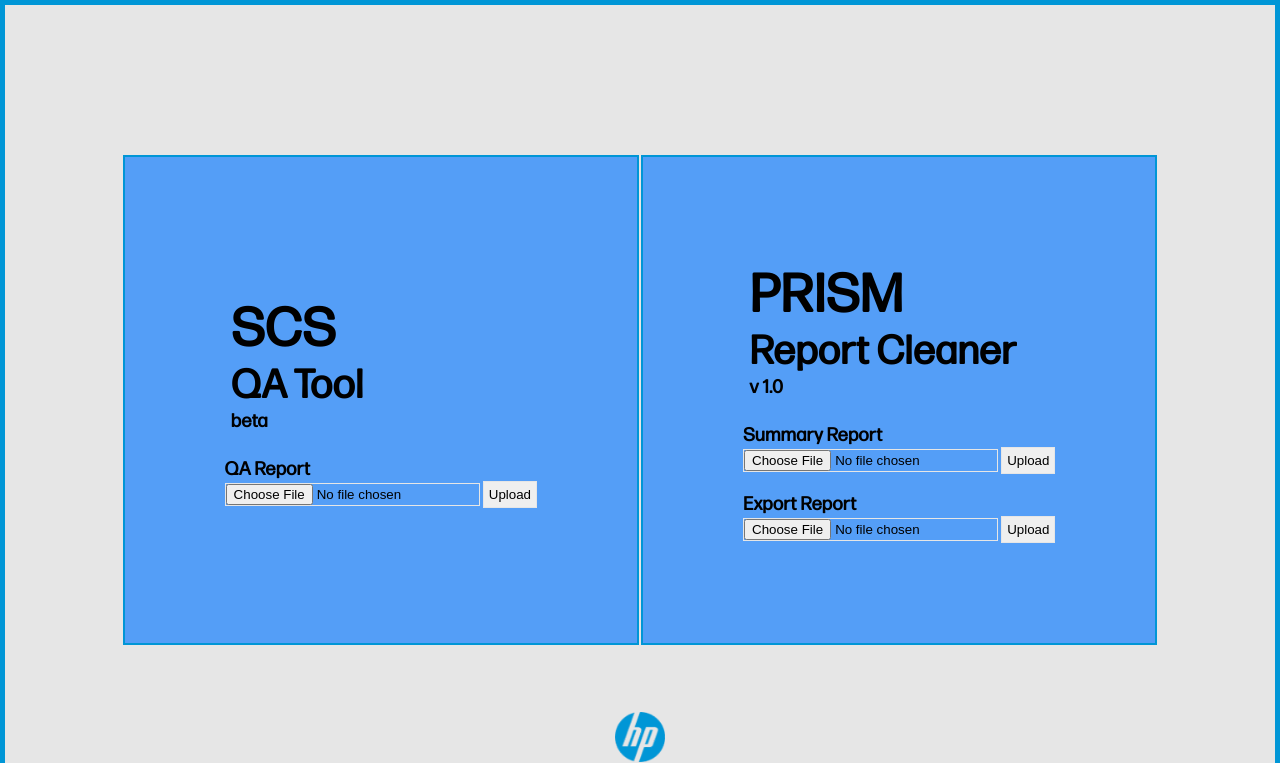
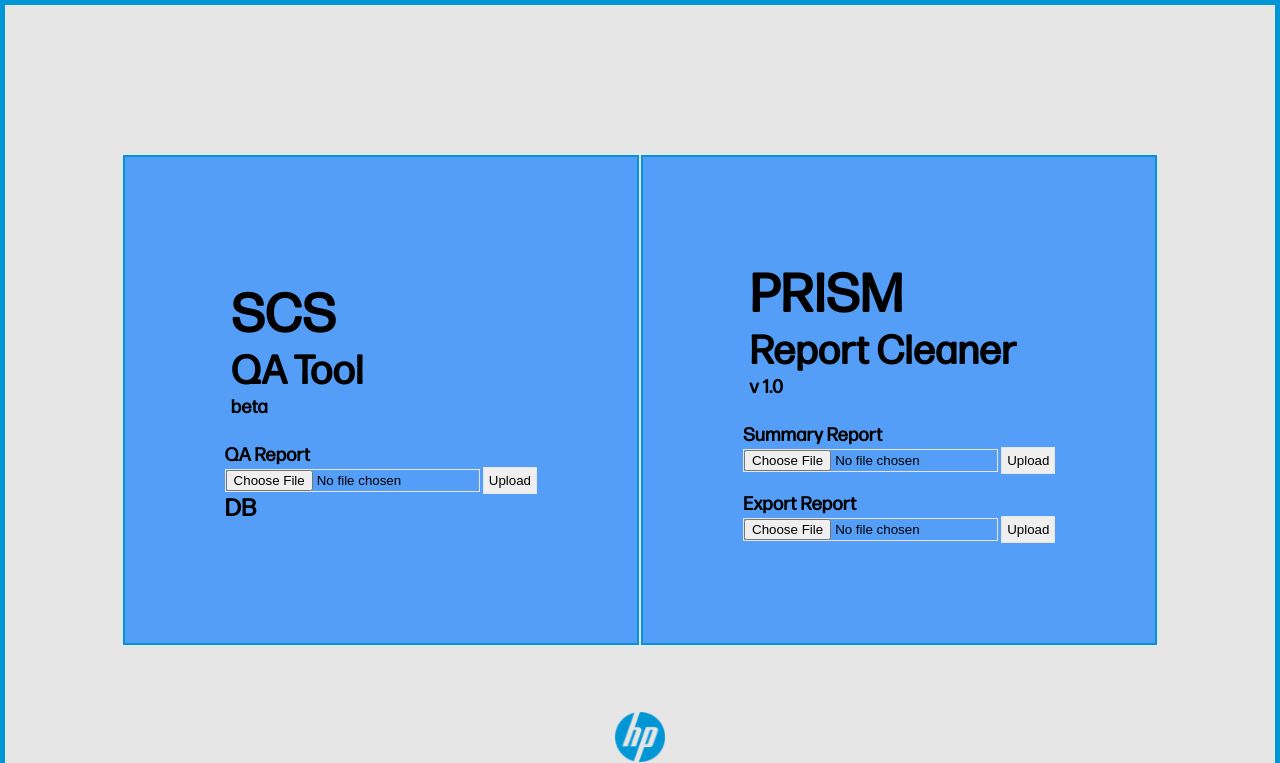
Before and after one commit to jinjernot/matarael, a Flask app: page / in a window 1280 px wide. Shown: the top 763 px of the page. Run offline with Flask 3, Linux system fonts and the light colour scheme; parts of the project's set-up code (start-up, migrations or seed data) failed here and were passed over.

Commit message:
new page: database

```diff
--- a/main.py
+++ b/main.py
@@ -10,12 +10,15 @@
 
 ALLOWED_EXTENSIONS = {'xlsx'}
 
+@app.route('/database')
+def database():
+    return render_template('database.html')
+
 def allowed_file(filename):
     return '.' in filename and \
            filename.rsplit('.', 1)[1].lower() in ALLOWED_EXTENSIONS
 
 @app.route('/', methods=['GET', 'POST'])
-
 def upload_file():
     if request.method == 'POST':
         if 'file' in request.files:
@@ -51,6 +54,8 @@
         return render_template('error.html')
     return render_template('index.html')
 
+
+
 def main():
     upload_file()
 
--- a/static/css/styles.css
+++ b/static/css/styles.css
@@ -28,6 +28,10 @@
     font-family: Forma DJR Micro;
   }
 
+  a {
+    text-decoration: none;
+    color: #000000;
+  }
 
   .heading {
     padding:2%;
--- a/templates/index.html
+++ b/templates/index.html
@@ -21,6 +21,7 @@
             <input type="file" name="file" class="custom-file-input">
             <input type="submit" value="Upload" class="upload-button">
         </form>
+        <h2 class="heading__title"><a href="/database">DB</a></h2>
     </div>
 </td>
 
```
Also changed, not shown: templates/database.html (added, +60 -0 lines).
